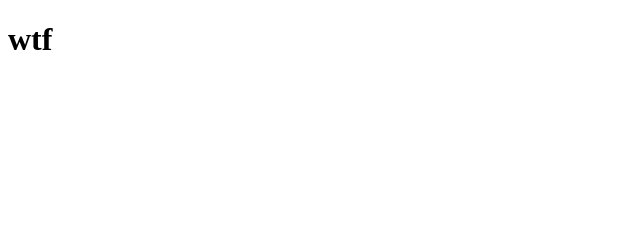
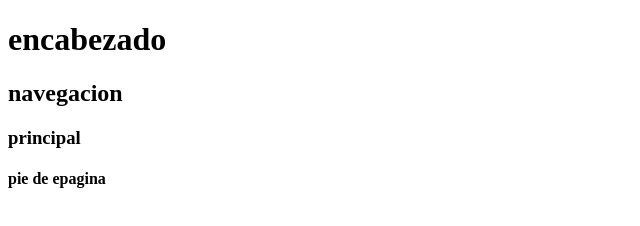
Before and after one commit to Kayla-git/git-clase-02, a plain HTML site: page index.html in a window 1280 px wide. Shown: the whole page, without its empty margins (0-640 px from the left). Drawn offline with Linux system fonts and the light colour scheme.

Commit message:
agrego nuevas etiquetas semanticas

```diff
--- a/index.html
+++ b/index.html
@@ -3,9 +3,29 @@
 <head>
     <meta charset="UTF-8">
     <meta name="viewport" content="width=device-width, initial-scale=1.0">
-    <title>Document</title>
+    <title>02 clase html</title>
 </head>
 <body>
-    <h1>wtf</h1>
+    <!-- este es para el encabezado de la pagina -->
+    <head>
+        <h1>encabezado</h1>
+    </head>
+
+    <!-- esto e spara la navegacion -->
+    <nav>
+        <h2>navegacion</h2>
+    </nav>
+
+    <!-- esto es la pagina en si -->
+    <main>
+        <h3>principal</h3>
+    </main>
+
+    <!-- esto es el pie de pagina -->
+    <footer>
+        <h4>pie de epagina</h4>
+    </footer>
+
+
 </body>
 </html>
```
